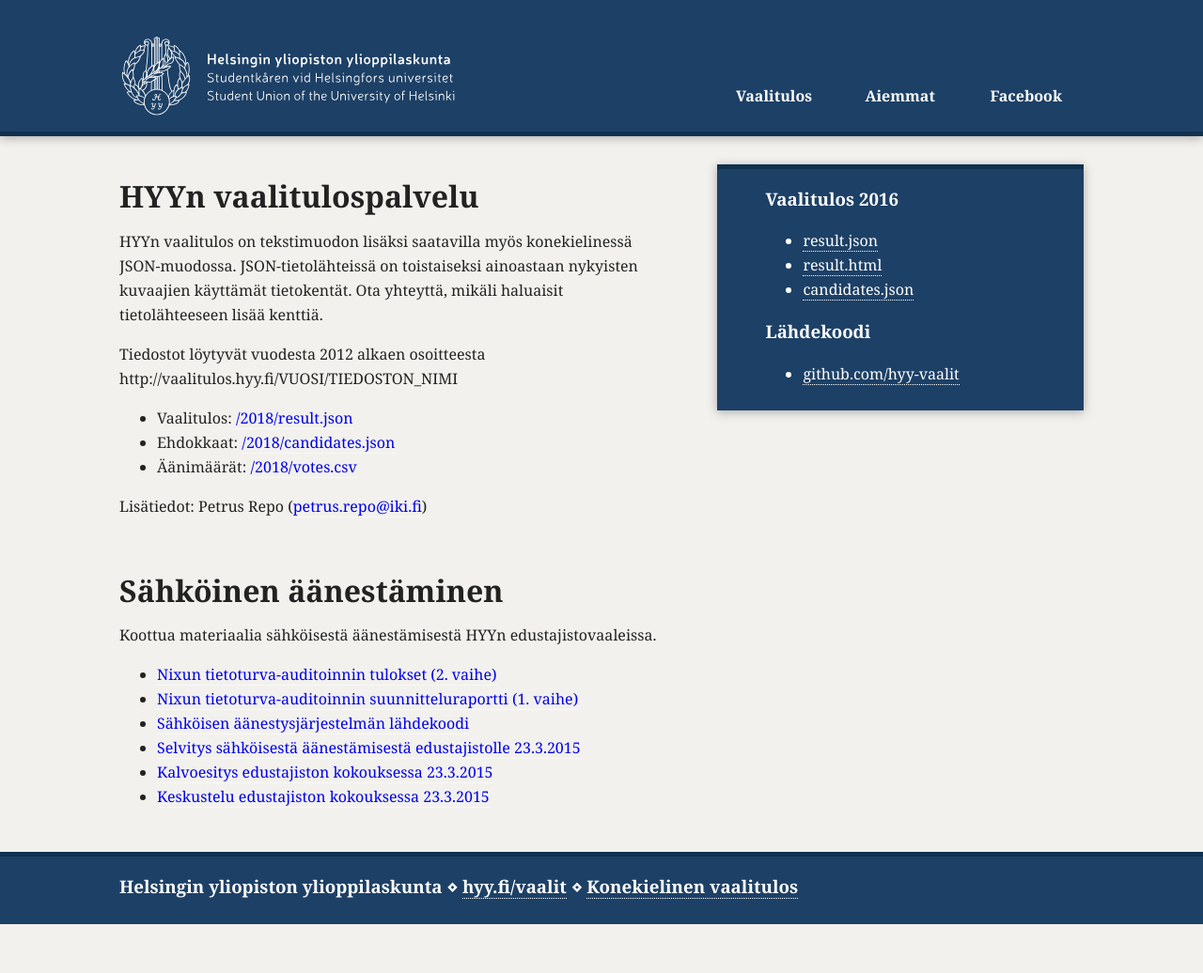
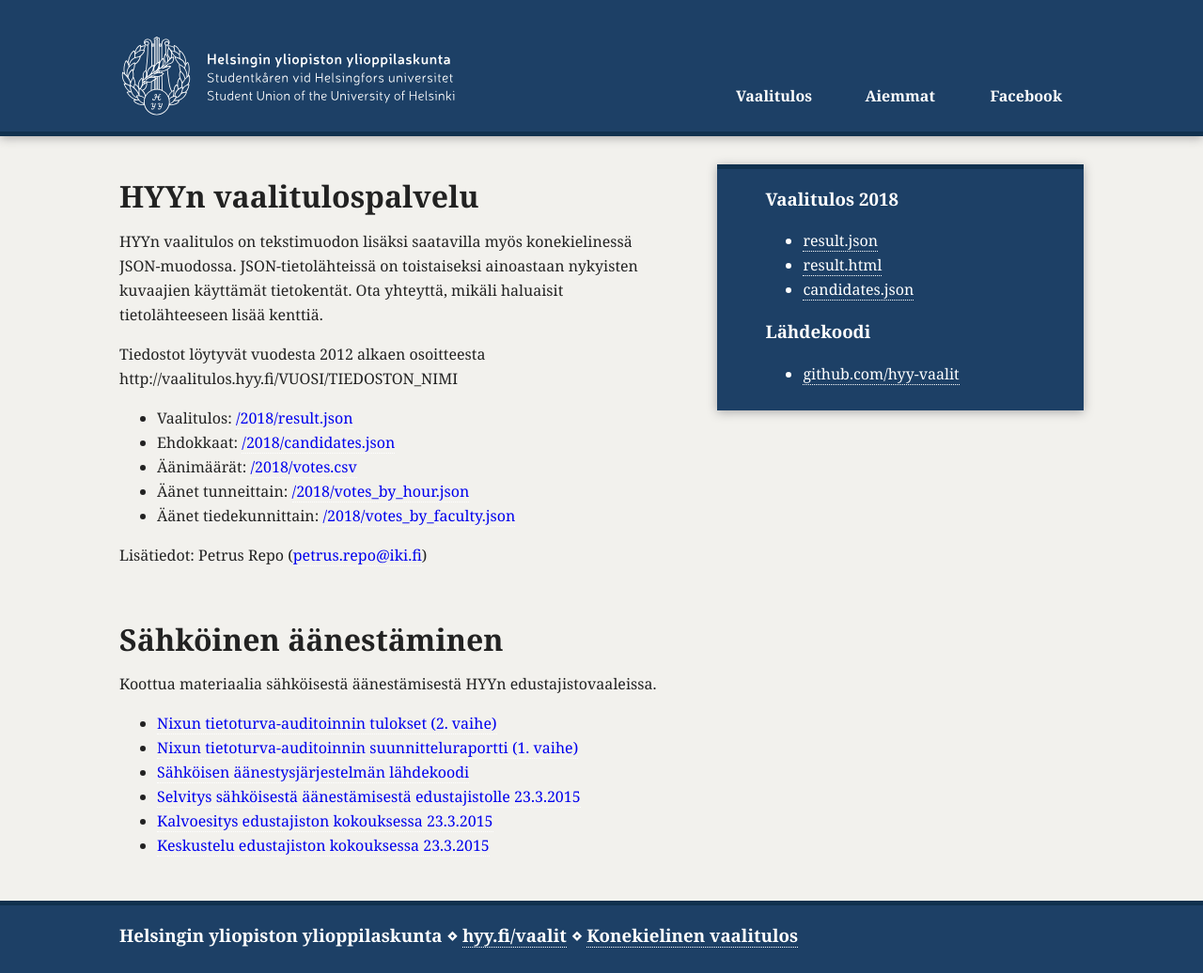
Before and after one commit to pre/hyy-vaalitulos, a Jekyll site: the page built from source/about/index.html, in a window 1280 px wide. Shown: the whole page at 94% size. Built offline with Jekyll 4.4.1, drawn with Linux system fonts in a browser that asks for light colours; nearby versions of some CDN libraries; before the commit the page ends 984 px from its top, so only the background shows below that.

Commit message:
Update links to 2018 results

```diff
--- a/source/about/index.html
+++ b/source/about/index.html
@@ -21,6 +21,8 @@
             <li>Vaalitulos: <a href="/2018/result.json">/2018/result.json</a></li>
             <li>Ehdokkaat: <a href="/2018/candidates.json">/2018/candidates.json</a></li>
             <li>Äänimäärät: <a href="/2018/votes.csv">/2018/votes.csv</a></li>
+            <li>Äänet tunneittain: <a href="/2018/votes_by_hour.json">/2018/votes_by_hour.json</a>
+            <li>Äänet tiedekunnittain: <a href="/2018/votes_by_faculty.json">/2018/votes_by_faculty.json</a>
           </ul>
         </p>
 
@@ -39,12 +41,12 @@
 </article>
 
 <aside>
-    <h3>Vaalitulos 2016</h3>
+    <h3>Vaalitulos 2018</h3>
     <p>
       <ul>
-        <li> <a href="/2016/result.json">result.json</a> </li>
-        <li> <a href="/2016/result.html">result.html</a> </li>
-        <li><a href="/2016/candidates.json">candidates.json</a></li>
+        <li><a href="/2018/result.json">result.json</a> </li>
+        <li><a href="/2018/result.html">result.html</a> </li>
+        <li><a href="/2018/candidates.json">candidates.json</a></li>
       </ul>
     </p>
 
```
